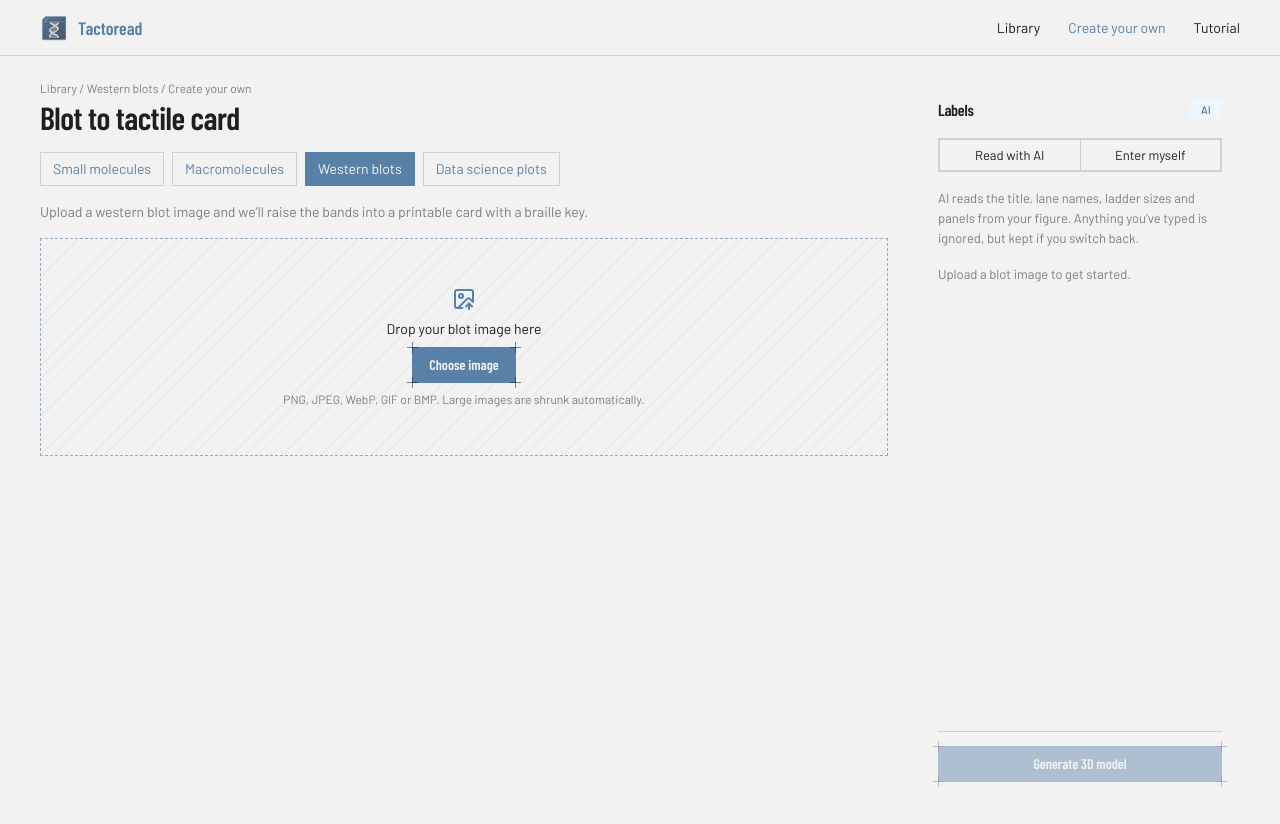
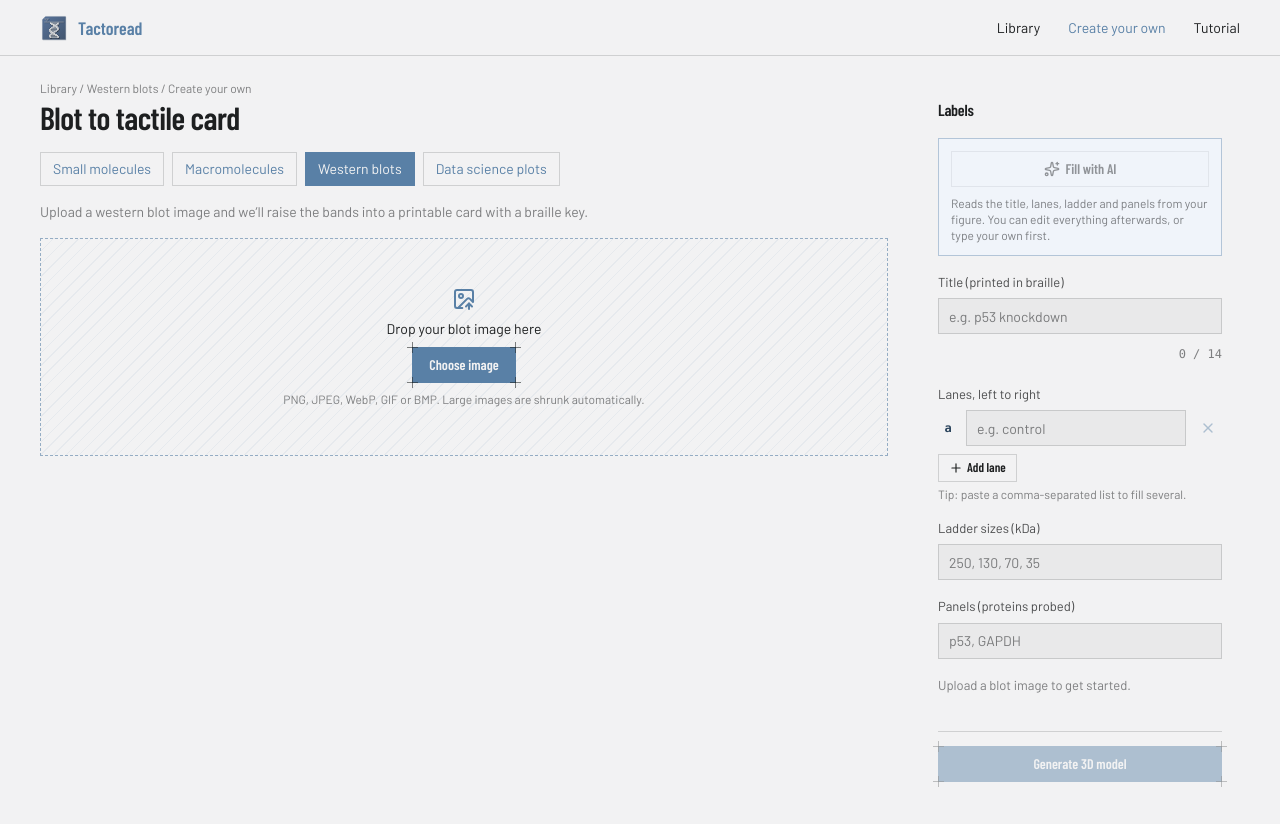
Before and after one commit to danielkorkin/tactoread, a Next.js app: page /design/western-blot in a window 1280 px wide. Built offline with nearby package versions, Linux system fonts and the light colour scheme.

Commit message:
updates to the western blot

```diff
--- a/src/app/design/western-blot/page.tsx
+++ b/src/app/design/western-blot/page.tsx
@@ -1,15 +1,14 @@
 "use client";
 
 import * as React from "react";
-import { ImageUp, Plus, X } from "lucide-react";
+import { ImageUp, Plus, Sparkles, X } from "lucide-react";
 import { Blueprint, BlueprintCorners } from "@/components/blueprint";
 import { DesignShell } from "@/components/design-shell";
 import { StlPreview } from "@/components/stl-preview";
 import { Badge } from "@/components/ui/badge";
 import { Button } from "@/components/ui/button";
 import { Input } from "@/components/ui/input";
-import { ToggleGroup, ToggleGroupItem } from "@/components/ui/toggle-group";
-import { downloadBuffer, fetchBlotStl } from "@/lib/api";
+import { downloadBuffer, fetchBlotLabels, fetchBlotStl } from "@/lib/api";
 import {
 	formatBytes,
 	laneLetter,
@@ -23,7 +22,7 @@ import {
 import { toBraille } from "@/lib/braille";
 import { cn } from "@/lib/utils";
 
-type Mode = "auto" | "manual";
+type Field = "title" | "lanes" | "ladder" | "panels";
 
 interface Model {
 	stl: ArrayBuffer;
@@ -40,14 +39,33 @@ const serverError = (e: unknown) =>
 			? e.message
 			: "Something went wrong building the model.";
 
-const labelClass = "mb-1.5 block text-[13px] text-foreground/78";
+const labelClass = "text-[13px] text-foreground/78";
+
+/** Labels a field and marks it when the AI filled it in. */
+function FieldLabel({
+	htmlFor,
+	children,
+	ai,
+}: {
+	htmlFor?: string;
+	children: React.ReactNode;
+	ai: boolean;
+}) {
+	return (
+		<div className="mb-1.5 flex items-center justify-between gap-2">
+			<label htmlFor={htmlFor} className={labelClass}>
+				{children}
+			</label>
+			{ai && <Badge variant="accent">AI filled</Badge>}
+		</div>
+	);
+}
 
 export default function WesternBlotDesignPage() {
 	const fileRef = React.useRef<HTMLInputElement>(null);
 	const requestId = React.useRef(0);
 	const [image, setImage] = React.useState<BlotImage | null>(null);
 	const [dragging, setDragging] = React.useState(false);
-	const [mode, setMode] = React.useState<Mode>("auto");
 	const [title, setTitle] = React.useState("");
 	const [lanes, setLanes] = React.useState<string[]>([""]);
 	const [ladder, setLadder] = React.useState("");
@@ -55,6 +73,10 @@ export default function WesternBlotDesignPage() {
 	const [model, setModel] = React.useState<Model | null>(null);
 	const [loading, setLoading] = React.useState(false);
 	const [error, setError] = React.useState<string | null>(null);
+	const [aiLoading, setAiLoading] = React.useState(false);
+	const [aiNote, setAiNote] = React.useState<string | null>(null);
+	// Fields the AI filled in and the user hasn't touched since.
+	const [aiFields, setAiFields] = React.useState<Set<Field>>(new Set());
 
 	// Free the preview URL when it is replaced or the page unmounts.
 	React.useEffect(
@@ -69,15 +91,14 @@ export default function WesternBlotDesignPage() {
 		() =>
 			image && {
 				image: image.base64,
-				auto: mode === "auto",
-				// In AI mode the server ignores these, so don't let them mark the model stale.
-				title: mode === "auto" ? "" : title.trim(),
-				lanes: mode === "auto" ? [] : laneNames,
-				ladder: mode === "auto" ? [] : parseList(ladder),
-				panels: mode === "auto" ? [] : parseList(panels),
+				auto: false,
+				title: title.trim(),
+				lanes: laneNames,
+				ladder: parseList(ladder),
+				panels: parseList(panels),
 			},
 		// eslint-disable-next-line react-hooks/exhaustive-deps
-		[image, mode, title, lanes, ladder, panels],
+		[image, title, lanes, ladder, panels],
 	);
 	const signature = request
 		? JSON.stringify({ ...request, image: image?.base64.length })
@@ -91,6 +112,8 @@ export default function WesternBlotDesignPage() {
 			setImage(next);
 			setModel(null);
 			setError(null);
+			setAiNote(null);
+			setAiFields(new Set());
 		} catch (e) {
 			setError(
 				e instanceof Error ? e.message : "Couldn't load that image.",
@@ -113,17 +136,87 @@ export default function WesternBlotDesignPage() {
 		} catch (e) {
 			if (id !== requestId.current) return;
 			setModel(null);
-			setError(
-				request.auto
-					? `${serverError(e)} If the AI couldn't read the labels, switch to “Enter myself”.`
-					: serverError(e),
-			);
+			setError(serverError(e));
 		} finally {
 			if (id === requestId.current) setLoading(false);
 		}
 	}
 
+	const hasLabels =
+		title.trim() !== "" ||
+		laneNames.length > 0 ||
+		ladder.trim() !== "" ||
+		panels.trim() !== "";
+
+	/** Reads the figure's labels. Unless `replace`, only empty fields are filled. */
+	async function fillWithAi(replace: boolean) {
+		if (!image) return;
+		setAiLoading(true);
+		setAiNote(null);
+		setError(null);
+		try {
+			const found = await fetchBlotLabels(image.base64);
+			const filled = new Set<Field>(replace ? [] : aiFields);
+			const take = (
+				f: Field,
+				empty: boolean,
+				apply: () => void,
+				any: boolean,
+			) => {
+				if (!any || !(replace || empty)) return;
+				apply();
+				filled.add(f);
+			};
+			const foundLanes = found.lanes.map((l) => l.trim()).filter(Boolean);
+			const foundTitle = normalizeBlotTitle(found.title).trim();
+			take(
+				"title",
+				title.trim() === "",
+				() => setTitle(foundTitle),
+				!!foundTitle,
+			);
+			take(
+				"lanes",
+				laneNames.length === 0,
+				() => setLanes(foundLanes),
+				foundLanes.length > 0,
+			);
+			take(
+				"ladder",
+				ladder.trim() === "",
+				() => setLadder(found.ladder_kda.join(", ")),
+				found.ladder_kda.length > 0,
+			);
+			take(
+				"panels",
+				panels.trim() === "",
+				() => setPanels(found.panels.join(", ")),
+				found.panels.length > 0,
+			);
+			setAiFields(filled);
+			setAiNote(
+				filled.size
+					? "Filled in from your figure. Check it and edit anything that's off."
+					: "The AI didn't find anything new to fill in.",
+			);
+		} catch (e) {
+			setError(serverError(e));
+		} finally {
+			setAiLoading(false);
+		}
+	}
+
+	function edit(field: Field) {
+		setAiFields((f) => {
+			if (!f.has(field)) return f;
+			const next = new Set(f);
+			next.delete(field);
+			return next;
+		});
+	}
+
 	function setLane(i: number, value: string) {
+		edit("lanes");
 		// Pasting "a, b, c" fills several lanes at once.
 		if (value.includes(",")) {
 			const parts = parseList(value);
@@ -134,7 +227,6 @@ export default function WesternBlotDesignPage() {
 	}
 
 	const warnings: string[] = [];
-	if (mode === "manual") {
 	if (title.trim().length > TITLE_CELLS)
 		warnings.push(
 			`The card title fits ${TITLE_CELLS} braille cells; the full title is added to the key instead.`,
@@ -148,66 +240,66 @@ export default function WesternBlotDesignPage() {
 			"Lots of lanes: if they're too narrow, letters are skipped and only the key lists them.",
 		);
 	if (
-			laneNames.length +
-				parseList(ladder).length +
-				parseList(panels).length >
+		laneNames.length + parseList(ladder).length + parseList(panels).length >
 		12
 	)
 		warnings.push(
 			"The key has limited space. Long lists may be cut off to keep the blot visible.",
 		);
-	}
 
 	const sidebar = (
 		<Blueprint className="flex h-full flex-col gap-4 overflow-y-auto p-4.5">
-			<div className="flex items-center justify-between">
 			<h4 className="m-0 text-base">Labels</h4>
-				<Badge variant="accent">
-					{mode === "auto" ? "AI" : "Manual"}
-				</Badge>
+
+			<div className="flex flex-col gap-2 border border-primary/40 bg-accent-100/60 p-3">
+				<Button
+					variant="secondary"
+					disabled={!image || aiLoading}
+					onClick={() => void fillWithAi(false)}
+				>
+					<Sparkles aria-hidden="true" />
+					{aiLoading
+						? "Reading your figure…"
+						: hasLabels
+							? "Fill blanks with AI"
+							: "Fill with AI"}
+				</Button>
+				<p className="m-0 text-xs text-muted-foreground">
+					{hasLabels
+						? "Keeps what you've typed and only fills empty fields."
+						: "Reads the title, lanes, ladder and panels from your figure. You can edit everything afterwards, or type your own first."}
+				</p>
+				{hasLabels && (
+					<button
+						type="button"
+						className="self-start text-xs text-primary underline underline-offset-2 disabled:opacity-45"
+						disabled={!image || aiLoading}
+						onClick={() => void fillWithAi(true)}
+					>
+						Replace everything with AI
+					</button>
+				)}
+				{aiNote && (
+					<p
+						role="status"
+						className="m-0 font-mono text-xs text-accent-700"
+					>
+						{aiNote}
+					</p>
+				)}
 			</div>
 
-			<ToggleGroup
-				variant="outline"
-				spacing={0}
-				value={[mode]}
-				onValueChange={(v: string[]) =>
-					v.length && setMode(v[v.length - 1] as Mode)
-				}
-				className="w-full"
-			>
-				<ToggleGroupItem
-					value="auto"
-					className="flex-1 px-3 text-[13px]"
-				>
-					Read with AI
-				</ToggleGroupItem>
-				<ToggleGroupItem
-					value="manual"
-					className="flex-1 px-3 text-[13px]"
-				>
-					Enter myself
-				</ToggleGroupItem>
-			</ToggleGroup>
-
-			{mode === "auto" ? (
-				<p className="m-0 text-[13px] text-muted-foreground">
-					AI reads the title, lane names, ladder sizes and panels from
-					your figure. Anything you&rsquo;ve typed is ignored, but
-					kept if you switch back.
-				</p>
-			) : (
-				<>
 			<div>
-						<label htmlFor="blot-title" className={labelClass}>
+				<FieldLabel htmlFor="blot-title" ai={aiFields.has("title")}>
 					Title (printed in braille)
-						</label>
+				</FieldLabel>
 				<Input
 					id="blot-title"
 					value={title}
-							onChange={(e) =>
-								setTitle(normalizeBlotTitle(e.target.value))
-							}
+					onChange={(e) => {
+						edit("title");
+						setTitle(normalizeBlotTitle(e.target.value));
+					}}
 					placeholder="e.g. p53 knockdown"
 					autoComplete="off"
 					spellCheck={false}
@@ -226,7 +318,9 @@ export default function WesternBlotDesignPage() {
 			</div>
 
 			<div>
-						<span className={labelClass}>Lanes, left to right</span>
+				<FieldLabel ai={aiFields.has("lanes")}>
+					Lanes, left to right
+				</FieldLabel>
 				<ul className="m-0 flex list-none flex-col gap-1.5 p-0">
 					{lanes.map((name, i) => (
 						<li key={i} className="flex items-center gap-2">
@@ -235,9 +329,7 @@ export default function WesternBlotDesignPage() {
 							</span>
 							<Input
 								value={name}
-										onChange={(e) =>
-											setLane(i, e.target.value)
-										}
+								onChange={(e) => setLane(i, e.target.value)}
 								aria-label={`Lane ${laneLetter(i)} name`}
 								placeholder="e.g. control"
 								autoComplete="off"
@@ -247,15 +339,14 @@ export default function WesternBlotDesignPage() {
 								size="icon-sm"
 								aria-label={`Remove lane ${laneLetter(i)}`}
 								disabled={lanes.length === 1 && !name}
-										onClick={() =>
+								onClick={() => {
+									edit("lanes");
 									setLanes((l) =>
 										l.length > 1
-													? l.filter(
-															(_, n) => n !== i,
-														)
+											? l.filter((_, n) => n !== i)
 											: [""],
-											)
-										}
+									);
+								}}
 							>
 								<X aria-hidden="true" />
 							</Button>
@@ -266,7 +357,10 @@ export default function WesternBlotDesignPage() {
 					variant="secondary"
 					size="sm"
 					className="mt-2"
-							onClick={() => setLanes((l) => [...l, ""])}
+					onClick={() => {
+						edit("lanes");
+						setLanes((l) => [...l, ""]);
+					}}
 				>
 					<Plus aria-hidden="true" /> Add lane
 				</Button>
@@ -276,32 +370,36 @@ export default function WesternBlotDesignPage() {
 			</div>
 
 			<div>
-						<label htmlFor="blot-ladder" className={labelClass}>
+				<FieldLabel htmlFor="blot-ladder" ai={aiFields.has("ladder")}>
 					Ladder sizes (kDa)
-						</label>
+				</FieldLabel>
 				<Input
 					id="blot-ladder"
 					value={ladder}
-							onChange={(e) => setLadder(e.target.value)}
+					onChange={(e) => {
+						edit("ladder");
+						setLadder(e.target.value);
+					}}
 					placeholder="250, 130, 70, 35"
 					autoComplete="off"
 				/>
 			</div>
 
 			<div>
-						<label htmlFor="blot-panels" className={labelClass}>
+				<FieldLabel htmlFor="blot-panels" ai={aiFields.has("panels")}>
 					Panels (proteins probed)
-						</label>
+				</FieldLabel>
 				<Input
 					id="blot-panels"
 					value={panels}
-							onChange={(e) => setPanels(e.target.value)}
+					onChange={(e) => {
+						edit("panels");
+						setPanels(e.target.value);
+					}}
 					placeholder="p53, GAPDH"
 					autoComplete="off"
 				/>
 			</div>
-				</>
-			)}
 
 			<div
 				aria-live="polite"
@@ -327,9 +425,7 @@ export default function WesternBlotDesignPage() {
 					onClick={() => void generate()}
 				>
 					{loading
-						? mode === "auto"
-							? "Reading labels & building…"
-							: "Generating…"
+						? "Generating…"
 						: model && stale
 							? "Regenerate 3D model"
 							: "Generate 3D model"}
@@ -342,12 +438,9 @@ export default function WesternBlotDesignPage() {
 							downloadBuffer(
 								model.stl,
 								`${fileStem(
-									mode === "manual" && title
-										? title
-										: (image?.name.replace(
-												/\.[^.]+$/,
-												"",
-											) ?? ""),
+									title ||
+										(image?.name.replace(/\.[^.]+$/, "") ??
+											""),
 									"blot",
 								)}_blot.stl`,
 							)
@@ -360,7 +453,7 @@ export default function WesternBlotDesignPage() {
 		</Blueprint>
 	);
 
-	const laneCount = mode === "manual" ? laneNames.length : 0;
+	const laneCount = laneNames.length;
 
 	return (
 		<DesignShell
@@ -491,9 +584,7 @@ export default function WesternBlotDesignPage() {
 						>
 							{error ??
 								(loading
-									? mode === "auto"
-										? "Reading labels & building 3D model…"
-										: "Generating 3D model…"
+									? "Generating 3D model…"
 									: "Press Generate 3D model to see the printable card")}
 						</span>
 					</Blueprint>
--- a/src/lib/api.ts
+++ b/src/lib/api.ts
@@ -79,6 +79,34 @@ export interface BlotRequest {
 export const fetchBlotStl = (r: BlotRequest) =>
 	postForStl("/api/blot/lithopane", r);
 
+export interface BlotLabels {
+	title: string;
+	lanes: string[];
+	ladder_kda: string[];
+	panels: string[];
+}
+
+/** Asks the AI to read the title, lanes, ladder and panels off a blot figure. */
+export async function fetchBlotLabels(image: string): Promise<BlotLabels> {
+	const res = await fetch("/api/blot/labels", {
+		method: "POST",
+		headers: { "Content-Type": "application/json" },
+		body: JSON.stringify({ image }),
+	});
+	const data = (await res.json().catch(() => null)) as
+		(Partial<BlotLabels> & { error?: string }) | null;
+	if (!res.ok || !data || data.error)
+		throw new Error(
+			data?.error ?? "The AI couldn't read labels from this image.",
+		);
+	return {
+		title: String(data.title ?? ""),
+		lanes: (data.lanes ?? []).map(String),
+		ladder_kda: (data.ladder_kda ?? []).map(String),
+		panels: (data.panels ?? []).map(String),
+	};
+}
+
 // ─── Proteins ───────────────────────────────────────────────────────────────
 
 export const isPdbId = (s: string) => /^[0-9][a-z0-9]{3}$/i.test(s.trim());
```
Also changed, not shown: 2 other files (tests, documents, lock files or other folders). Lines whose indentation alone changed are shown as unchanged.
